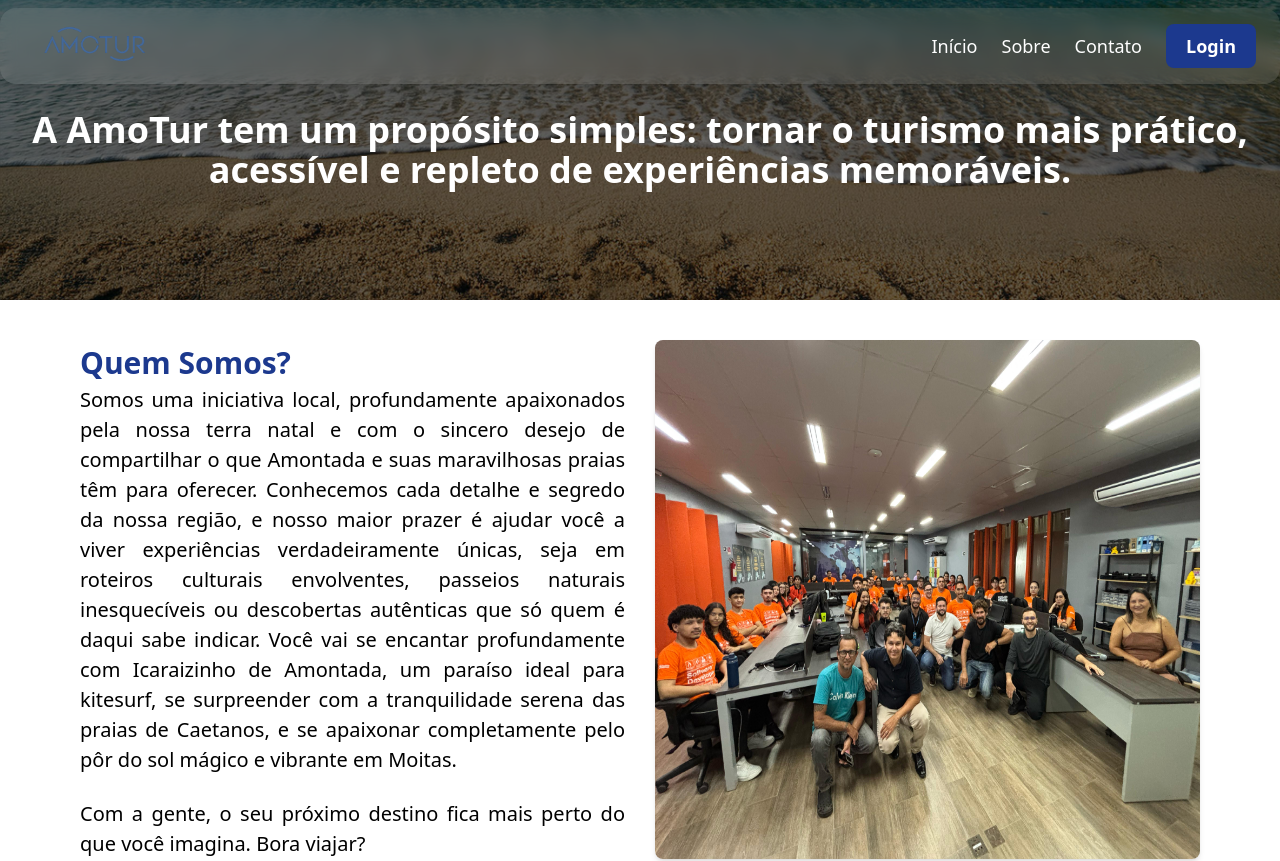
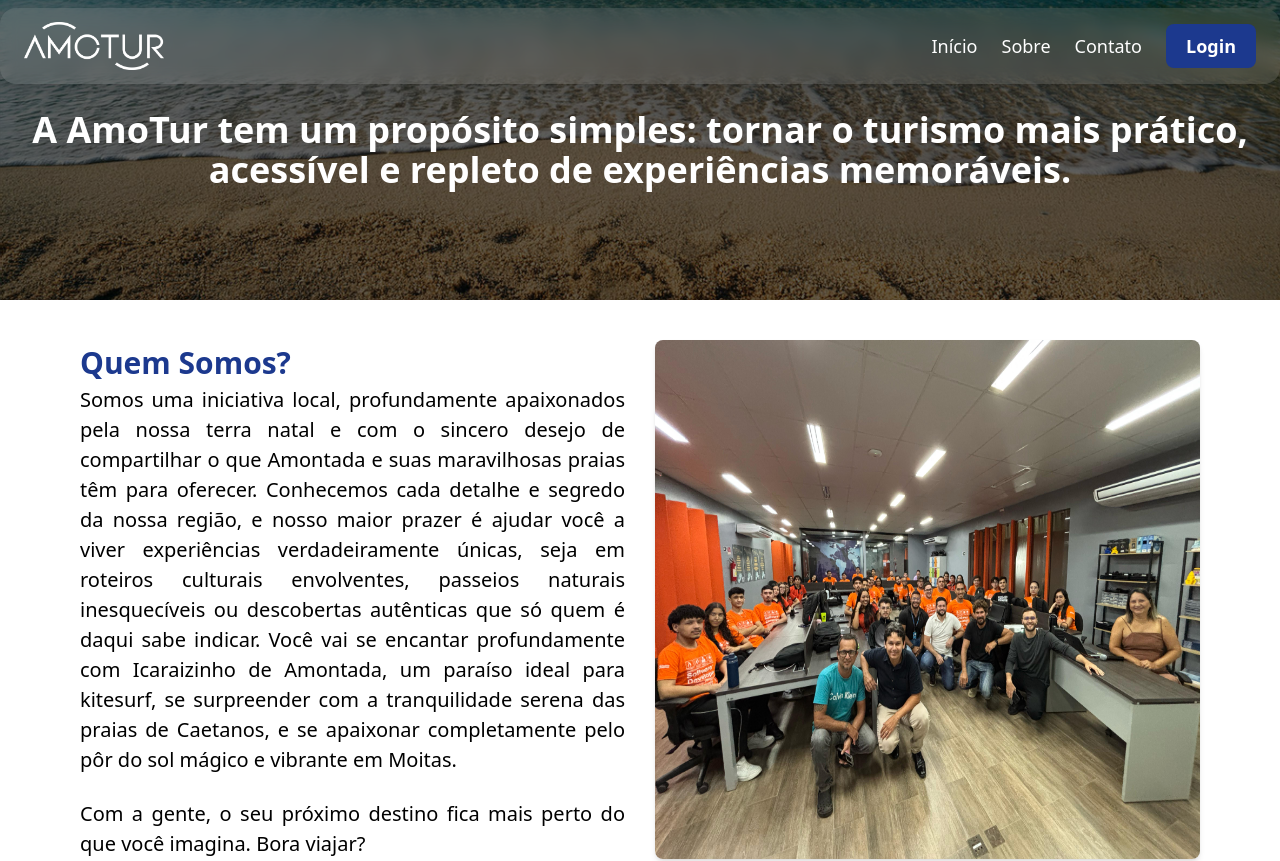
Before and after one commit to JuanMarks/mapa-praia-next, a Next.js app: page /sobre in a window 1280 px wide. Shown: the top 861 px of the page. Built offline with nearby package versions, Linux system fonts and the light colour scheme.

Commit message:
fix: destaque no texto e nova logo

```diff
--- a/src/components/Header.tsx
+++ b/src/components/Header.tsx
@@ -21,7 +21,7 @@ export default function Header() {
       <div className="flex items-center">
         <div className="w-[140px] h-[60px] relative">
           <Image
-            src="/images/logo_amoturOFC.png"
+            src="/images/logoAmotur-branco.png"
             alt="Logo AMOTUR"
             fill
             style={{ objectFit: 'contain' }}
--- a/src/components/HeroBanner.tsx
+++ b/src/components/HeroBanner.tsx
@@ -23,14 +23,14 @@ export default function HeroBanner() {
       />
       <Header />
 
-      <div className="relative z-10 flex h-full flex-col items-center justify-center bg-black/30 px-6 text-center pt-16">
+      <div className="relative z-10 flex h-full flex-col items-center justify-center bg-black/50 px-6 text-center pt-16">
         <motion.h1
-          className="text-xl font-extrabold text-white drop-shadow-lg sm:text-2xl md:text-4xl"
+          className="text-xl font-bold text-white drop-shadow-lg sm:text-2xl md:text-4xl"
           initial={{ y: -20, opacity: 0 }}
           animate={{ y: 0, opacity: 1 }}
           transition={{ delay: 0.3 }}
         >
-          Do pôr do sol em <span className="text-blue-900">Icaraí</span> às águas calmas de <span className="text-blue-900">Moitas</span> e <span className="text-blue-900">Caetanos</span>
+          Do pôr do sol em <span className="bg-gradient-to-r from-blue-400 to-blue-700 bg-clip-text text-transparent font-extrabold drop-shadow">Icaraí</span> às águas calmas de <span className="bg-gradient-to-r from-blue-400 to-blue-700 bg-clip-text text-transparent font-extrabold drop-shadow">Moitas</span> e <span className="bg-gradient-to-r from-blue-400 to-blue-700 bg-clip-text text-transparent font-extrabold drop-shadow">Caetanos</span>
         </motion.h1>
         <motion.p
           className="mt-4 max-w-2xl text-sm text-white drop-shadow-md sm:text-base md:text-lg"
```
Also changed, not shown: public/images/logoAmotur-branco.png (added).
